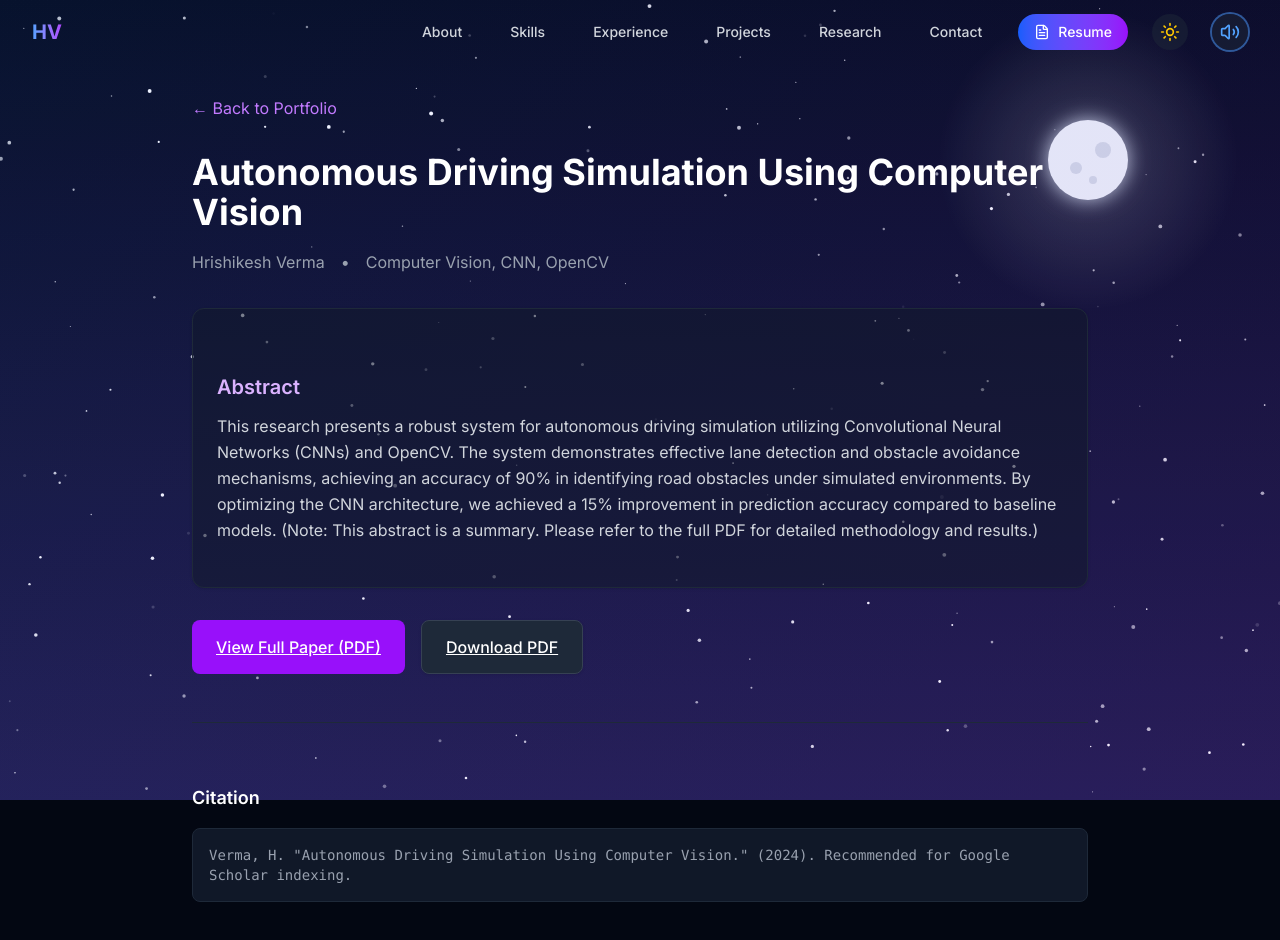
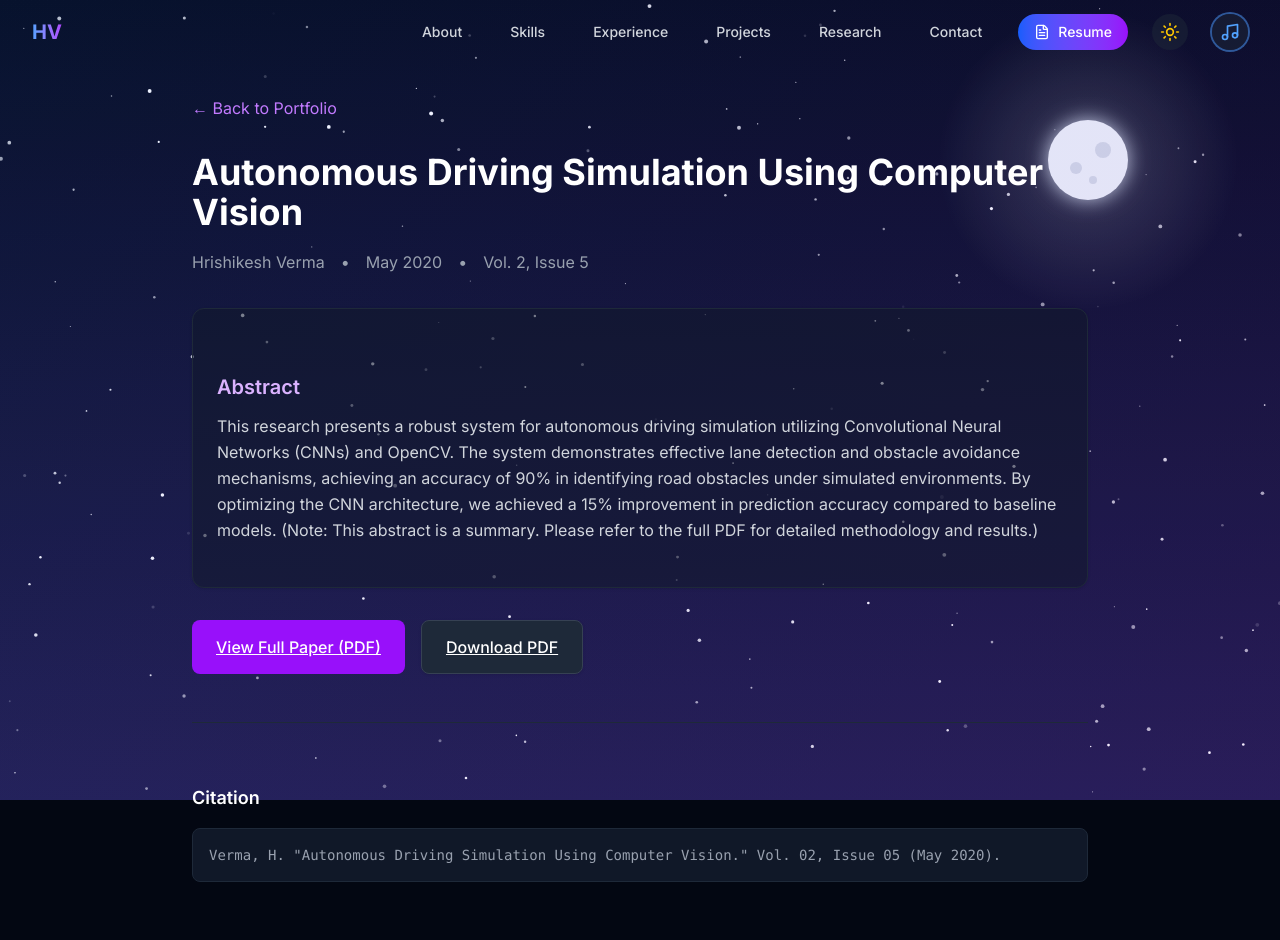
Before and after one commit to hrishi-verma/portfolio, a Next.js app: page /research/autonomous-driving in a window 1280 px wide. Shown: the top 940 px of the page. Built offline with nearby package versions, Linux system fonts and the light colour scheme.

Commit message:
citation Fix and music icon changed

```diff
--- a/app/layout.tsx
+++ b/app/layout.tsx
@@ -28,7 +28,7 @@ export default function RootLayout({
 }>) {
   return (
     <html lang="en" className="scroll-smooth dark">
-      <body className={`${inter.className} antialiased bg-gray-950 text-white transition-colors duration-300`}>
+      <body className={`${inter.className} antialiased bg-gray-950 text-white transition-colors duration-300`} suppressHydrationWarning>
         <ThemeProvider>
           <CustomCursor />
           <HeroArt />
--- a/app/research/autonomous-driving/page.tsx
+++ b/app/research/autonomous-driving/page.tsx
@@ -14,7 +14,9 @@ export const metadata: Metadata = {
     other: {
         'citation_title': 'Autonomous Driving Simulation Using Computer Vision',
         'citation_author': 'Verma, Hrishikesh',
-        'citation_publication_date': '2024/05/15',
+        'citation_publication_date': '2020/05/01',
+        'citation_volume': '02',
+        'citation_issue': '05',
         'citation_pdf_url': 'https://hrishikeshverma.com/papers/autonomous-driving-simulation.pdf',
         'citation_abstract_html_url': 'https://hrishikeshverma.com/research/autonomous-driving',
         'citation_language': 'en',
@@ -34,7 +36,9 @@ export default function ResearchPaper() {
                     <div className="flex gap-4 text-gray-600 dark:text-gray-400 mb-8">
                         <span>Hrishikesh Verma</span>
                         <span>•</span>
-                        <span>Computer Vision, CNN, OpenCV</span>
+                        <span>May 2020</span>
+                        <span>•</span>
+                        <span>Vol. 2, Issue 5</span>
                     </div>
 
                     <div className="bg-white/50 dark:bg-gray-900/50 p-6 rounded-xl border border-gray-200 dark:border-gray-800 mb-8 shadow-sm">
@@ -67,7 +71,7 @@ export default function ResearchPaper() {
                     <div className="mt-12 border-t border-gray-200 dark:border-gray-800 pt-8">
                         <h3 className="text-lg font-semibold mb-4 text-gray-900 dark:text-white">Citation</h3>
                         <div className="bg-gray-50 dark:bg-gray-900 p-4 rounded-lg font-mono text-sm text-gray-600 dark:text-gray-400 overflow-x-auto border border-gray-200 dark:border-gray-800">
-                            Verma, H. "Autonomous Driving Simulation Using Computer Vision." (2024). Recommended for Google Scholar indexing.
+                            Verma, H. "Autonomous Driving Simulation Using Computer Vision." Vol. 02, Issue 05 (May 2020).
                         </div>
                     </div>
                 </article>
--- a/components/MusicPlayer.tsx
+++ b/components/MusicPlayer.tsx
@@ -1,7 +1,7 @@
 'use client';
 
 import { useState, useEffect, useRef, useCallback } from 'react';
-import { Volume2, VolumeX } from 'lucide-react';
+import { Music } from 'lucide-react';
 import { useTheme } from '@/contexts/ThemeContext';
 
 export default function MusicPlayer() {
@@ -106,11 +106,7 @@ export default function MusicPlayer() {
             aria-label={isPlaying ? 'Mute music' : 'Play music'}
             title={isPlaying ? 'Click to mute' : 'Click to play music'}
         >
-            {isPlaying ? (
-                <Volume2 className="w-5 h-5 text-blue-400" />
-            ) : (
-                <VolumeX className="w-5 h-5 text-gray-400" />
-            )}
+            <Music className={`w-5 h-5 ${isPlaying ? 'text-blue-400' : 'text-gray-400'}`} />
         </button>
     );
 }
```
